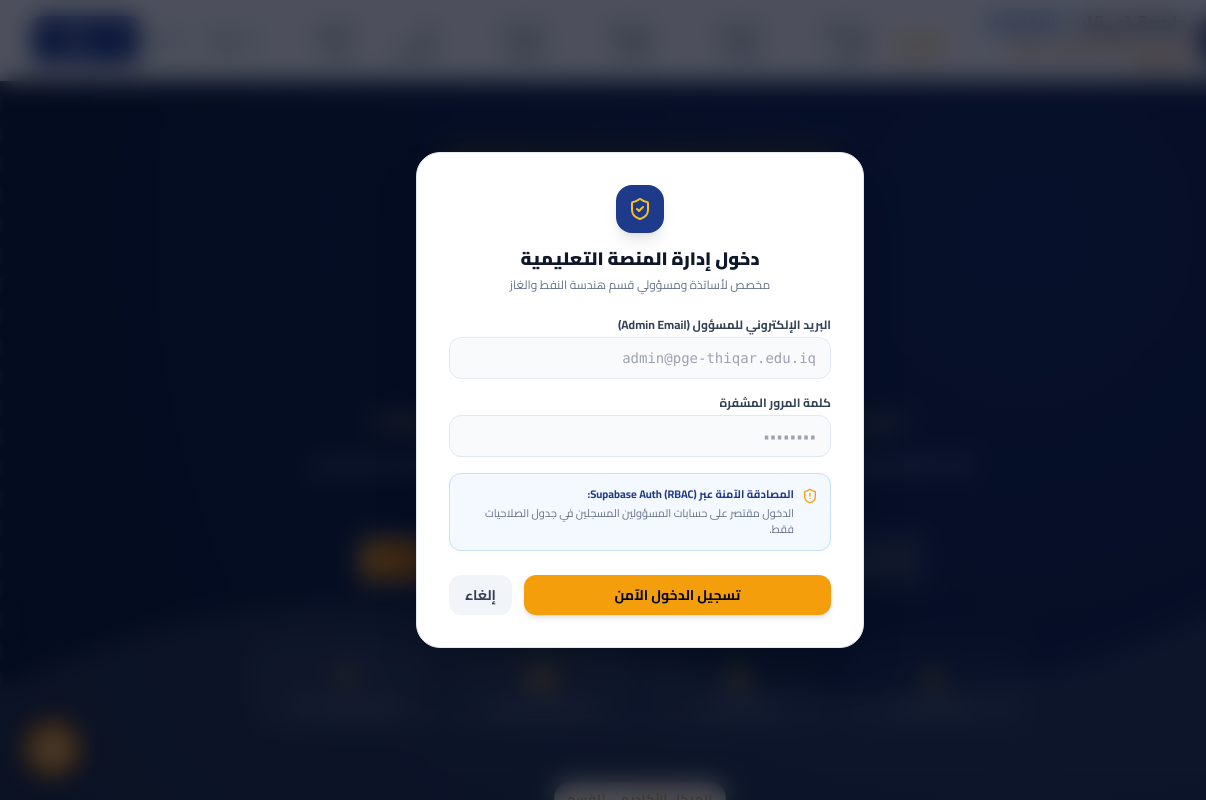
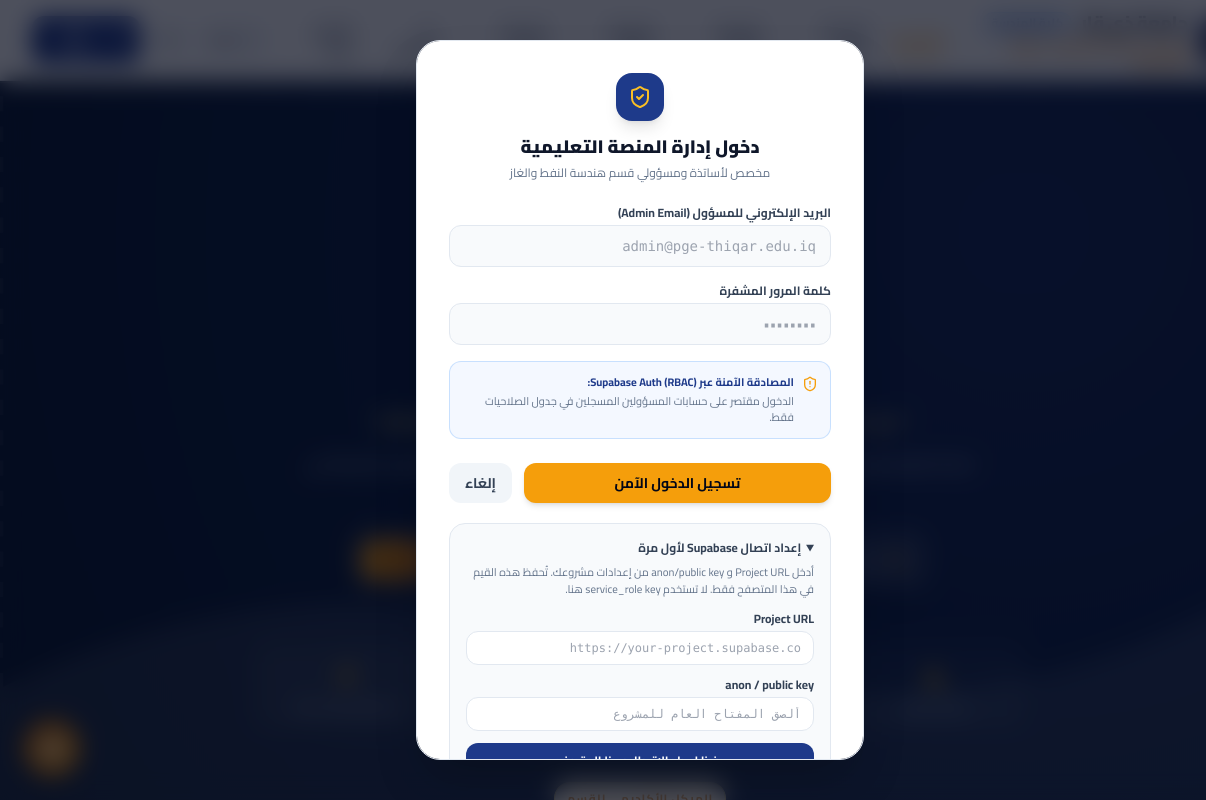
Before and after one commit to engpe23m24-eng/pge-thiqar, a plain HTML site: page index.html in a window 1280 px wide. Both pictures are taken after a click on the button "دخول الإدارة". Shown: the top 800 px of the page, 0-1206 px from the left. Drawn offline with nearby package versions, Linux system fonts and the light colour scheme.

Commit message:
Allow Supabase setup before admin login
Break the Supabase setup and admin login dependency

```diff
--- a/app.js
+++ b/app.js
@@ -2457,6 +2457,13 @@ const App = {
       modal.classList.remove('hidden');
       modal.classList.add('flex');
     }
+    const setupPanel = document.getElementById('supabase-bootstrap-panel');
+    const urlInput = document.getElementById('supabase-bootstrap-url');
+    const keyInput = document.getElementById('supabase-bootstrap-anon-key');
+    if (urlInput) urlInput.value = SupabaseConfig.getUrl();
+    if (keyInput) keyInput.value = SupabaseConfig.getKey();
+    if (setupPanel) setupPanel.open = !SupabaseConfig.isConnected();
+    this.refreshIcons();
   },
 
   async handleAdminLoginSubmit(e) {
@@ -2494,6 +2501,71 @@ const App = {
     }
   },
 
+  async saveSupabaseBootstrapSettings(e) {
+    e.preventDefault();
+    const urlInput = document.getElementById('supabase-bootstrap-url');
+    const keyInput = document.getElementById('supabase-bootstrap-anon-key');
+    const url = urlInput ? urlInput.value.trim() : '';
+    const key = keyInput ? keyInput.value.trim() : '';
+
+    if (!url || !key) {
+      this.showToast('أدخل Project URL و anon/public key من إعدادات مشروع Supabase.', 'error');
+      return;
+    }
+    let keyRole = null;
+    const tokenPayload = key.split('.')[1];
+    if (tokenPayload && typeof window.atob === 'function') {
+      try {
+        let base64Payload = tokenPayload.replace(/-/g, '+').replace(/_/g, '/');
+        while (base64Payload.length % 4) base64Payload += '=';
+        keyRole = JSON.parse(window.atob(base64Payload)).role || null;
+      } catch (err) {
+        keyRole = null;
+      }
+    }
+    if (key.toLowerCase().startsWith('sb_secret_') || keyRole === 'service_role') {
+      this.showToast('هذا مفتاح سري عالي الصلاحية. استخدم anon/public أو publishable key فقط.', 'error');
+      return;
+    }
+    try {
+      const parsedUrl = new URL(url);
+      if (parsedUrl.protocol !== 'https:') {
+        this.showToast('يجب أن يبدأ رابط مشروع Supabase بـ https://', 'error');
+        return;
+      }
+    } catch (err) {
+      this.showToast('رابط مشروع Supabase غير صحيح.', 'error');
+      return;
+    }
+    if (!window.supabase || typeof window.supabase.createClient !== 'function') {
+      this.showToast('تعذر تحميل مكتبة Supabase. حدّث الصفحة وحاول مرة أخرى.', 'error');
+      return;
+    }
+
+    try {
+      SupabaseConfig.saveCredentials(url, key);
+      window.academicDB.client = null;
+      window.academicDB.currentUser = null;
+      window.academicDB.adminProfile = null;
+      window.academicDB.initSupabaseClient();
+      if (!window.academicDB.client) throw new Error('تعذر إنشاء اتصال Supabase');
+
+      const { error } = await window.academicDB.client.auth.getSession();
+      if (error) throw error;
+      const syncResult = await window.academicDB.syncFromSupabase();
+      const setupPanel = document.getElementById('supabase-bootstrap-panel');
+      if (setupPanel) setupPanel.open = false;
+      this.updateAdminUIState();
+      if (syncResult.success) {
+        this.showToast('تم الاتصال ومزامنة البيانات. أدخل بريد المسؤول وكلمة مروره لتسجيل الدخول.', 'success');
+      } else {
+        this.showToast('حُفظت الإعدادات بهذا المتصفح، لكن تعذرت المزامنة. تحقق من URL والمفتاح ومخطط قاعدة البيانات.', 'info');
+      }
+    } catch (err) {
+      this.showToast('تعذر تهيئة الاتصال. تحقق من URL والمفتاح العام وحاول مرة أخرى.', 'error');
+    }
+  },
+
   async logoutAdmin() {
     await window.academicDB.logoutAdmin();
     this.updateAdminUIState();
--- a/index.html
+++ b/index.html
@@ -335,7 +335,7 @@
        MODAL 3: ADMIN LOGIN MODAL
   ==================================================================== -->
   <div id="admin-login-modal" class="modal-overlay fixed inset-0 z-50 bg-slate-950/70 backdrop-blur-md hidden items-center justify-center p-4">
-    <div class="w-full max-w-md bg-white dark:bg-slate-900 border border-slate-200 dark:border-slate-800 rounded-3xl shadow-2xl p-6 sm:p-8">
+    <div class="w-full max-w-md max-h-[90vh] overflow-y-auto bg-white dark:bg-slate-900 border border-slate-200 dark:border-slate-800 rounded-3xl shadow-2xl p-6 sm:p-8">
 
       <div class="text-center mb-6">
         <div class="w-12 h-12 rounded-2xl bg-blue-900 text-amber-400 flex items-center justify-center mx-auto mb-3 shadow-lg">
@@ -393,6 +393,24 @@
           </button>
         </div>
       </form>
+
+      <details id="supabase-bootstrap-panel" class="mt-5 rounded-2xl border border-slate-200 dark:border-slate-700 bg-slate-50 dark:bg-slate-800/60 p-4">
+        <summary class="cursor-pointer text-xs font-bold text-slate-700 dark:text-slate-200">إعداد اتصال Supabase لأول مرة</summary>
+        <p class="text-[11px] text-slate-500 dark:text-slate-400 mt-2 leading-relaxed">
+          أدخل Project URL و anon/public key من إعدادات مشروعك. تُحفظ هذه القيم في هذا المتصفح فقط. لا تستخدم service_role key هنا.
+        </p>
+        <form onsubmit="App.saveSupabaseBootstrapSettings(event)" class="space-y-3 mt-3">
+          <div>
+            <label for="supabase-bootstrap-url" class="block text-xs font-bold text-slate-700 dark:text-slate-300 mb-1">Project URL</label>
+            <input id="supabase-bootstrap-url" type="url" required placeholder="https://your-project.supabase.co" class="w-full px-3 py-2 rounded-xl border border-slate-200 dark:border-slate-700 bg-white dark:bg-slate-900 text-xs font-mono">
+          </div>
+          <div>
+            <label for="supabase-bootstrap-anon-key" class="block text-xs font-bold text-slate-700 dark:text-slate-300 mb-1">anon / public key</label>
+            <input id="supabase-bootstrap-anon-key" type="password" required autocomplete="off" placeholder="ألصق المفتاح العام للمشروع" class="w-full px-3 py-2 rounded-xl border border-slate-200 dark:border-slate-700 bg-white dark:bg-slate-900 text-xs font-mono">
+          </div>
+          <button type="submit" class="w-full py-2.5 rounded-xl bg-blue-900 hover:bg-blue-800 text-white font-bold text-xs">حفظ إعداد الاتصال بهذا المتصفح</button>
+        </form>
+      </details>
     </div>
   </div>
 
```
